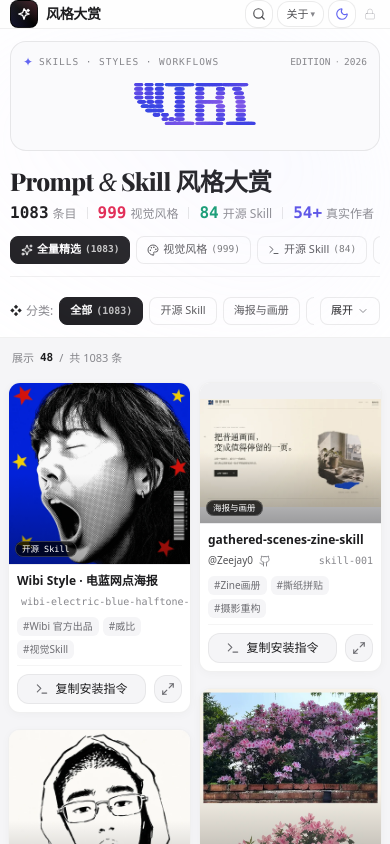
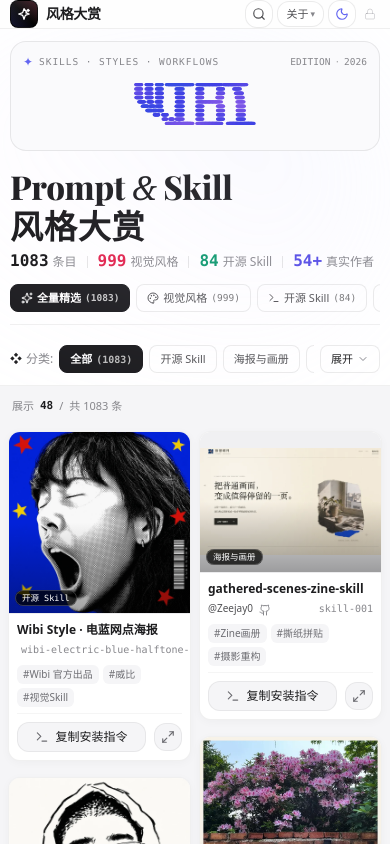
Before and after one commit to Vieeeeeee/skills-gallery, a React (Vite) app: page / in a window 390 px wide. Shown: the top 844 px of the page. Built offline with nearby package versions, Linux system fonts and the light colour scheme; a web font is replaced by a local one.

Commit message:
style: enlarge hero title on mobile by 1/3 (33px) with elegant 2-line layout

```diff
--- a/src/App.jsx
+++ b/src/App.jsx
@@ -526,9 +526,12 @@ export function App() {
 
                 {/* Title */}
                 <div>
-                  <h1 className="font-hero-serif font-black tracking-tight text-[#111113] dark:text-white leading-none">
-                    <span className="text-[24.5px] xs:text-[26.5px] sm:text-4xl lg:text-[46px] xl:text-[52px] whitespace-nowrap block tracking-tight">
-                      Prompt <span className="font-serif font-normal italic text-[#111113] dark:text-white">&</span> Skill 风格大赏
+                  <h1 className="font-hero-serif font-black tracking-tight text-[#111113] dark:text-white leading-[1.08] sm:leading-none">
+                    <span className="block text-[33px] sm:text-4xl lg:text-[46px] xl:text-[52px] sm:inline">
+                      Prompt <span className="font-serif font-normal italic text-[#111113] dark:text-white">&</span> Skill
+                    </span>
+                    <span className="block text-[33px] sm:text-4xl lg:text-[46px] xl:text-[52px] sm:inline sm:ml-3 tracking-wide mt-0.5 sm:mt-0">
+                      风格大赏
                     </span>
                   </h1>
                 </div>
```
